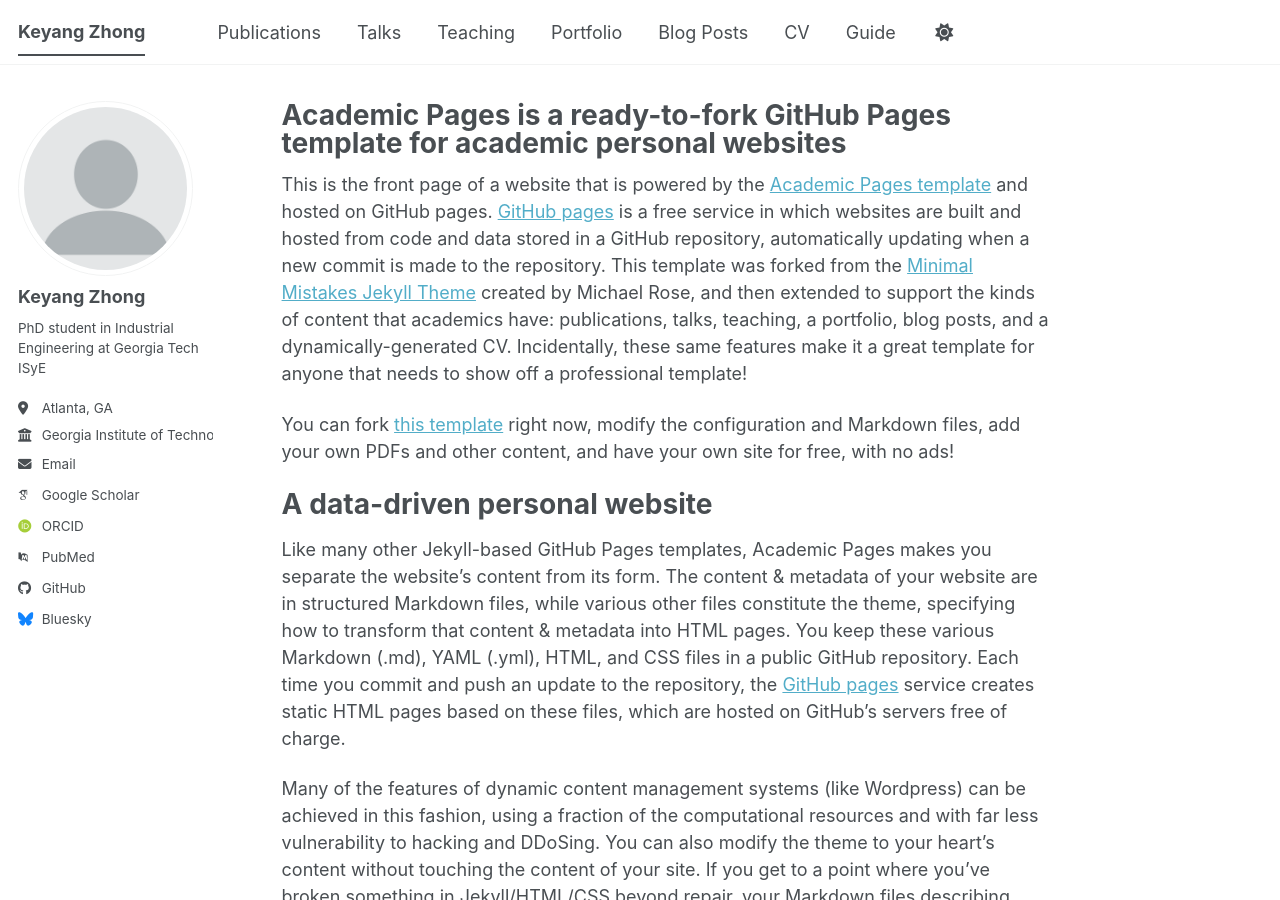
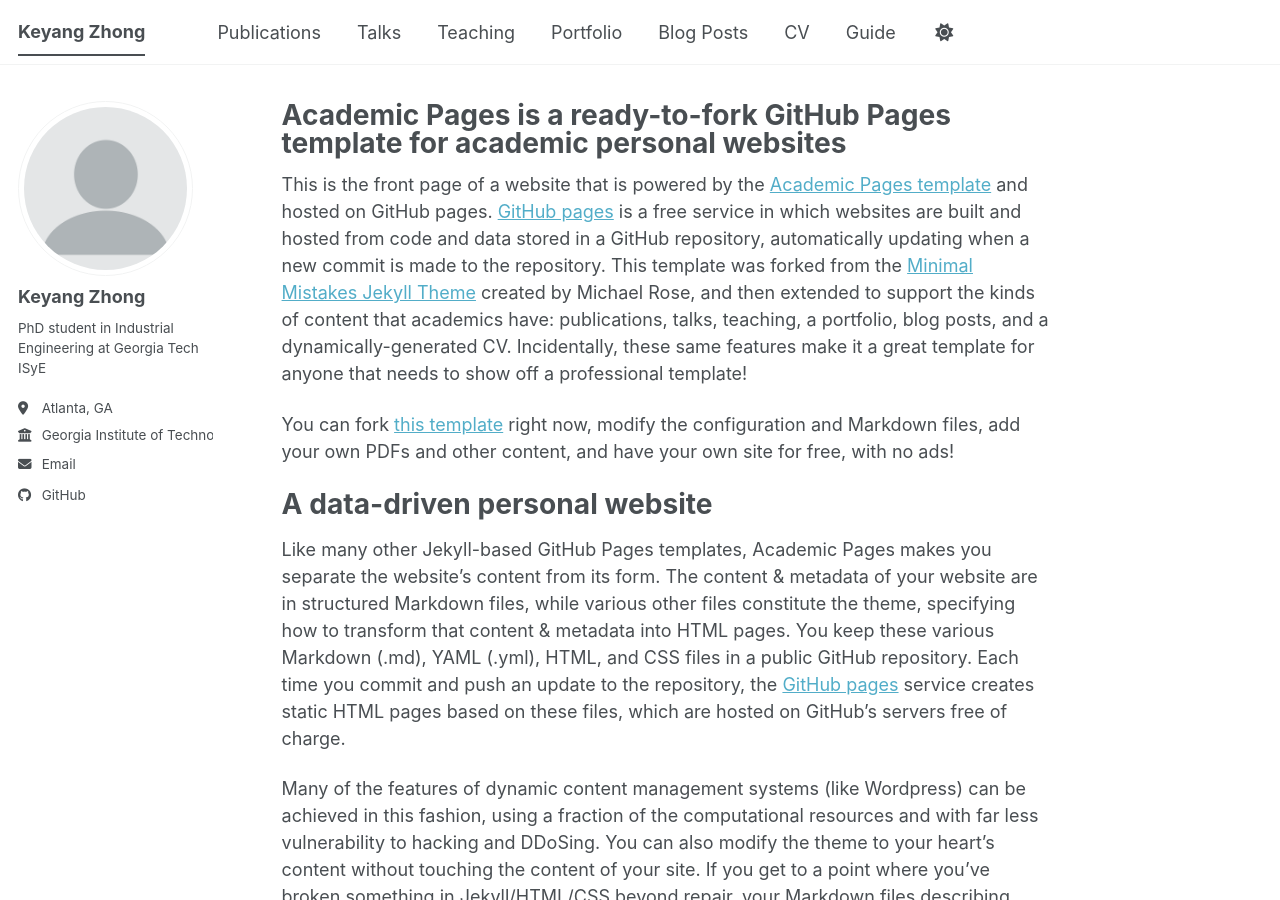
Before and after one commit to Alfredkkk/Alfredkkk.github.io, a Jekyll site: the page built from _pages/about.md, in a window 1280 px wide and 900 px high. Built offline with Jekyll 4.4.1, drawn with Linux system fonts in a browser that asks for light colours; some web fonts are replaced; a script bundle is joined from its source files by our own code; library files that are not in the unit come from our copies.

```diff
--- a/_config.yml
+++ b/_config.yml
@@ -35,13 +35,12 @@ author:
   # Academic websites
   academia         : # URL
   arxiv            : # URL - Update with the correct link to your profile
-  googlescholar    : "https://scholar.google.com/citations?user=PS_CX0AAAAAJ"
+  googlescholar    :
   inspire-hep      : # URL
   impactstory      : # URL
-  orcid            : "https://orcid.org/yourorcidurl"
+  orcid            :
   semantic         : # URL
   ssrn             : # URL
-  pubmed           : "https://www.ncbi.nlm.nih.gov/pubmed/?term=john+snow"
   researchgate     : # URL
   scopus           : # URL
   zotero           : # URL
@@ -51,13 +50,13 @@ author:
   bitbucket        : # Username - Update with your username on the site
   codepen          : # Username
   dribbble         : # Username
-  github           : "academicpages"
+  github           : "Alfredkkk"
   kaggle           : # Username
   stackoverflow    : # User number or user number and name (i.e., use "1" or "1/jeff-atwood")
 
   # Social media
   artstation       : # Username
-  bluesky          : "bsky.app" # Replace this with you Bluesky username
+  bluesky          : # Replace this with you Bluesky username
   facebook         : # Username
   flickr           : # Username
   foursquare       : # Username
```
